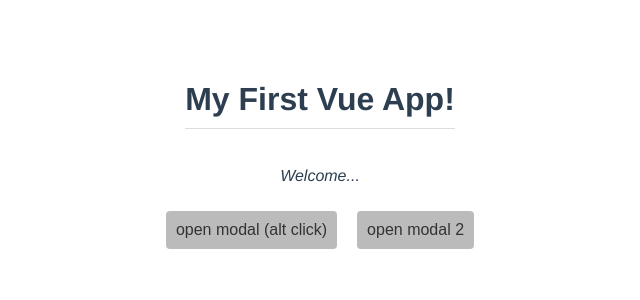
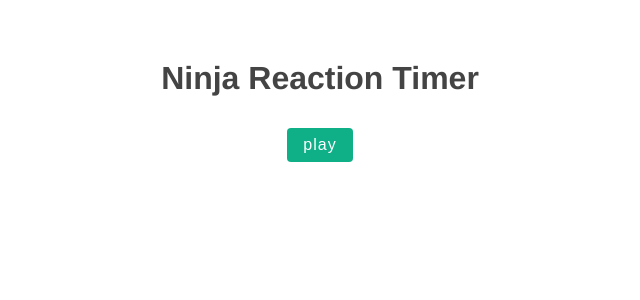
Before and after one commit to vladfullstack/vue3-netninja, a Vue app: page / in a window 1280 px wide. Shown: the top 300 px of the page, without its empty margins (320-960 px from the left). Built offline with nearby package versions, Linux system fonts and the light colour scheme.

Commit message:
reaction timer game

```diff
--- a/public/index.html
+++ b/public/index.html
@@ -13,7 +13,5 @@
     </noscript>
     <div id="app"></div>
     <!-- built files will be auto injected -->
-
-    <div id="modals"></div>
   </body>
 </html>
--- a/src/App.vue
+++ b/src/App.vue
@@ -1,75 +1,66 @@
 <template>
-  <h1>{{ title }}</h1>
-  <p>Welcome...</p>
-
-  <teleport to="#modals" v-if="showModal">
-    <Modal theme="sale" @close="toggleModal">
-      <template v-slot:links>
-        <a href="#">sign up now</a>
-        <a href="#">more info</a>
-      </template>
-      <h1>Ninja Givaway!</h1>
-      <p>Grab your ninja swag for half price!</p>
-    </Modal>
-  </teleport>
-
-  <teleport to="#modals" v-if="showModalTwo">
-    <Modal @close="toggleModalTwo">
-      <h1>Sign up to the Newsletter</h1>
-      <p>For updates and promo codes!</p>
-    </Modal>
-  </teleport>
-
-  <button @click.alt="toggleModal">open modal (alt click)</button>
-  <button @click="toggleModalTwo">open modal 2</button>
+  <h1>Ninja Reaction Timer</h1>
+  <button @click="start" :disabled="isPlaying">play</button>
+  <Block v-if="isPlaying" :delay="delay" @end="endGame" />
+  <Results v-if="showResults" :score="score" />
 </template>
 
 <script>
-import Modal from "./components/Modal";
+// when the game ends, show the results component
+// output the score inside the results component
+
+import Block from './components/Block'
+import Results from './components/Results'
 
 export default {
-  name: "App",
-  components: { Modal },
+  name: 'App',
+  components: { Block, Results },
   data() {
     return {
-      title: "My First Vue App!",
-      showModal: false,
-      showModalTwo: false,
-    };
+      isPlaying: false,
+      delay: null,
+      score: null,
+      showResults: false
+    }
   },
   methods: {
-    toggleModal() {
-      this.showModal = !this.showModal;
+    start() {
+      // set time amount (ms)
+      this.delay = 2000 + Math.random() * 5000
+      this.isPlaying = true
+      this.showResults = false
     },
-    toggleModalTwo() {
-      this.showModalTwo = !this.showModalTwo;
-    },
-  },
-};
+    endGame(reactionTime) {
+      this.score = reactionTime
+      this.isPlaying = false
+      this.showResults = true
+    }
+  }
+}
 </script>
 
 <style>
-#app,
-#modals {
+  #app {
     font-family: Avenir, Helvetica, Arial, sans-serif;
     -webkit-font-smoothing: antialiased;
     -moz-osx-font-smoothing: grayscale;
     text-align: center;
-  color: #2c3e50;
+    color: #444;
     margin-top: 60px;
   }
-h1 {
-  border-bottom: 1px solid #ddd;
-  display: inline-block;
-  padding-bottom: 10px;
+  button {
+    background: #0faf87;
+    color: white;
+    border: none;
+    padding: 8px 16px;
+    border-radius: 4px;
+    font-size: 16px;
+    letter-spacing: 1px;
+    cursor: pointer;
+    margin: 10px;
   }
-button {
-  background: #bbb;
-  padding: 10px;
-  border: none;
-  border-radius: 4px;
-  margin: 10px;
-  font-size: 16px;
-  color: #333;
+  button[disabled] {
+    opacity: 0.2;
+    cursor: not-allowed;
   }
 </style>
--- /dev/null
+++ b/src/components/Block.vue
@@ -0,0 +1,49 @@
+<template>
+  <div class="block" v-show="showBlock" @click="stopTimer">
+    click me
+  </div>
+</template>
+
+<script>
+export default {
+  props: ["delay"],
+  data() {
+    return {
+      showBlock: false,
+      timer: null,
+      reactionTime: 0,
+    };
+  },
+  mounted() {
+    setTimeout(() => {
+      this.showBlock = true;
+      this.startTimer();
+    }, this.delay);
+  },
+  methods: {
+    startTimer() {
+      // start the timer, tick every 10ms
+      this.timer = setInterval(() => {
+        this.reactionTime += 10;
+      }, 10);
+    },
+    stopTimer() {
+      // stop the timer
+      clearInterval(this.timer);
+      this.$emit("end", this.reactionTime);
+    },
+  },
+};
+</script>
+
+<style>
+.block {
+  width: 400px;
+  border-radius: 20px;
+  background: #0faf87;
+  color: white;
+  text-align: center;
+  padding: 100px 0;
+  margin: 40px auto;
+}
+</style>
--- a/src/components/Modal.vue
+++ /dev/null
@@ -1,74 +0,0 @@
-<template>
-  <div class="backdrop" @click.self="closeModal">
-    <div class="modal" :class="{ sale: theme === 'sale' }">
-      <slot>default content (if no slot passed in)</slot>
-      <div class="actions">
-        <slot name="links"></slot>
-      </div>
-    </div>
-  </div>
-</template>
-
-<script>
-export default {
-  props: ["theme"],
-  methods: {
-    closeModal() {
-      this.$emit("close");
-    },
-  },
-};
-</script>
-
-<style>
-.modal {
-  width: 400px;
-  padding: 20px;
-  margin: 200px auto;
-  background: white;
-  border-radius: 10px;
-}
-.backdrop {
-  top: 0;
-  position: fixed;
-  background: rgba(0, 0, 0, 0.5);
-  width: 100%;
-  height: 100%;
-}
-.modal h1 {
-  color: #03cfb4;
-  border: none;
-  padding: 0;
-}
-.modal p {
-  font-style: normal;
-}
-.modal .actions {
-  text-align: center;
-  margin: 30px 0 10px 0;
-  color: #333;
-}
-.modal .actions a {
-  color: #333;
-  padding: 8px;
-  border: 1px solid #eee;
-  border-radius: 4px;
-  text-decoration: none;
-  margin: 10px;
-}
-
-/* sale styles */
-.modal.sale {
-  background: crimson;
-  color: white;
-}
-.modal.sale h1 {
-  color: white;
-}
-.modal.sale .actions {
-  color: white;
-}
-.modal.sale .actions a {
-  color: white;
-}
-</style>
--- /dev/null
+++ b/src/components/Results.vue
@@ -0,0 +1,9 @@
+<template>
+  <p>Reaction time - {{ score }} ms</p>
+</template>
+
+<script>
+export default {
+  props: ["score"],
+};
+</script>
```
Also changed, not shown: src/main.js (+3 -6 lines). Lines whose indentation alone changed are shown as unchanged.
